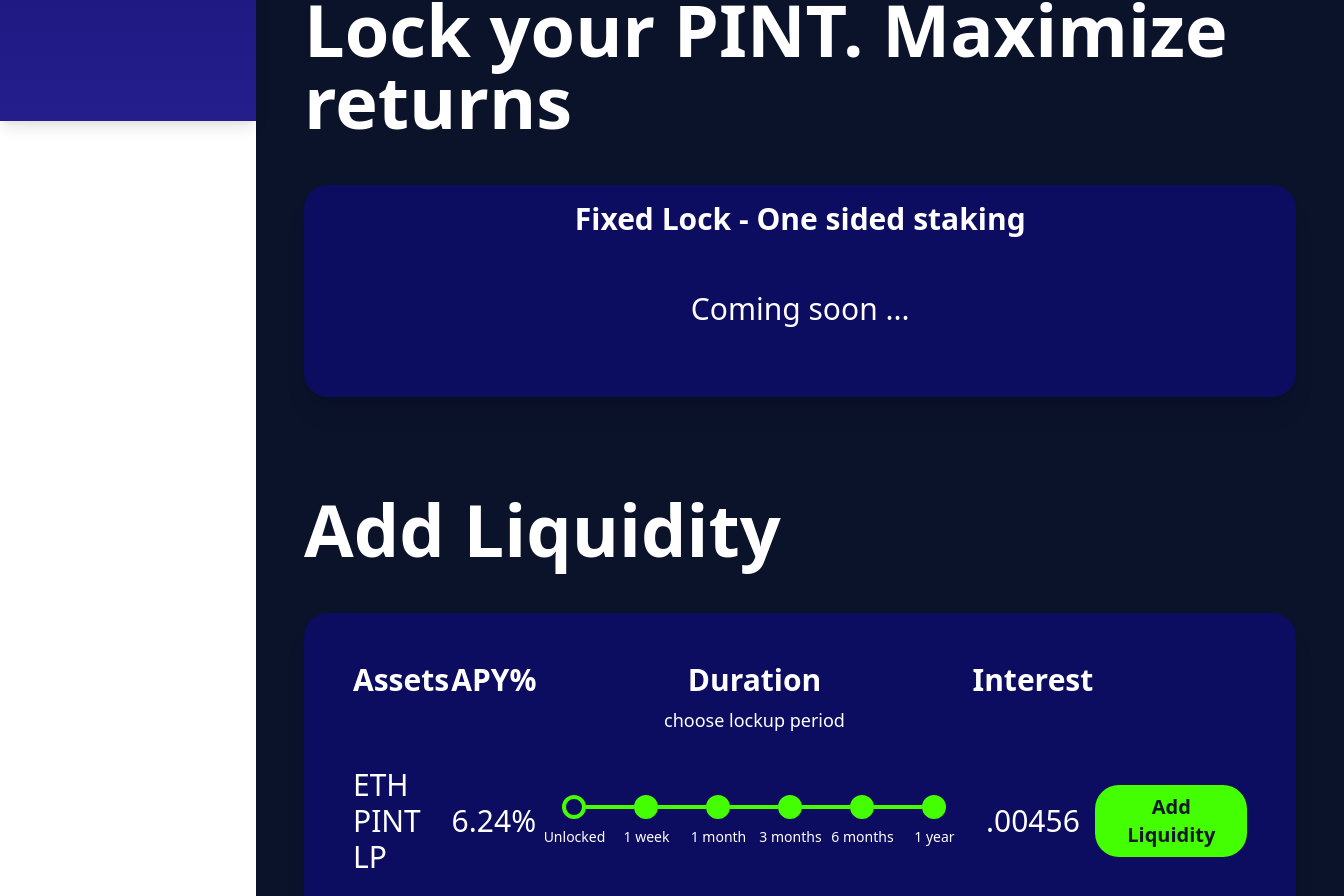
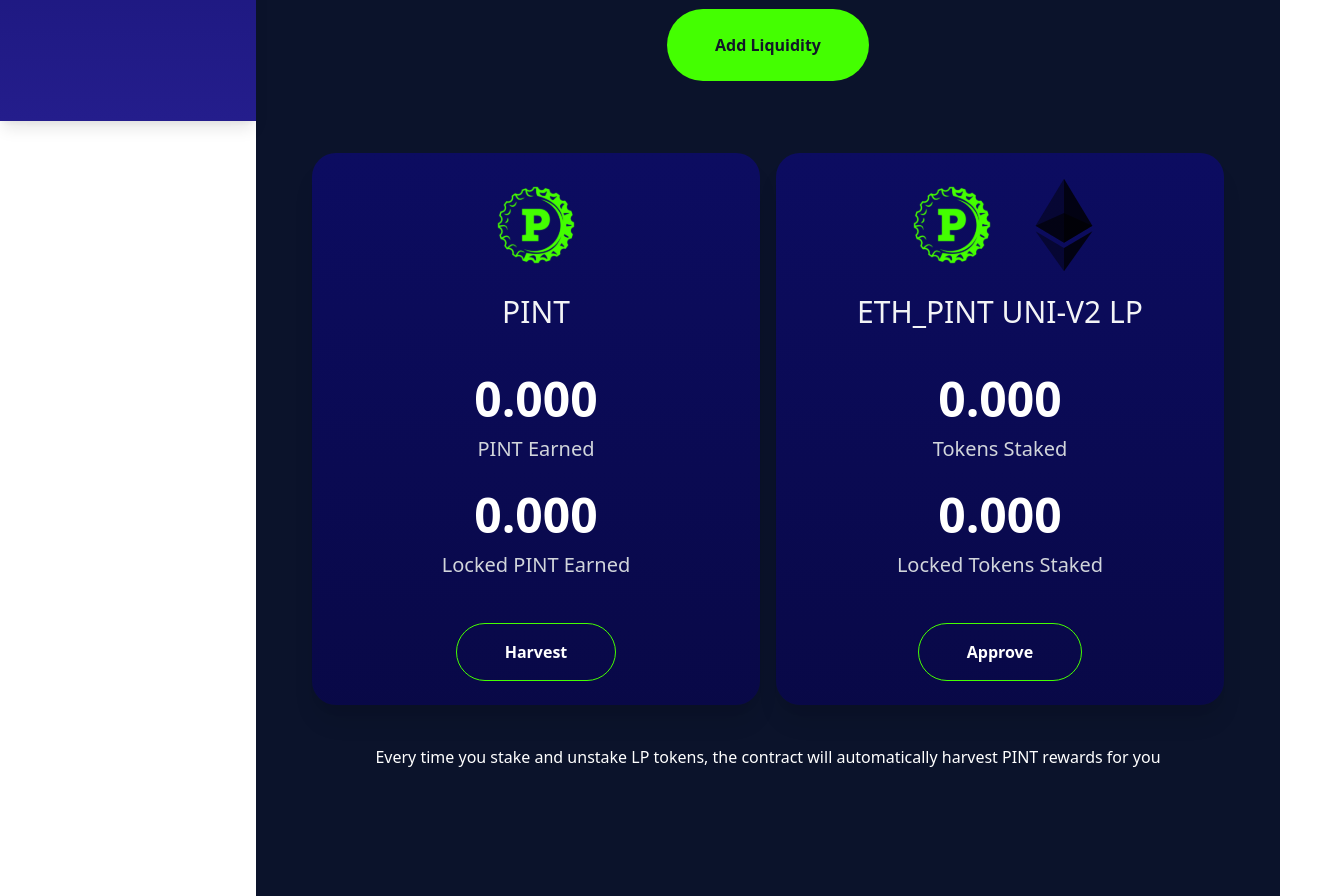
Before and after one commit to jsbarrett/pub-finance-site, a React (Create React App) app: page /vault in a window 1280 px wide. Shown: the part 679-1575 px from the top of the page, 1344 px wide, since content can reach past the window. Built offline with nearby package versions, Linux system fonts and the light colour scheme.

Commit message:
Update the dashboard and sidenav styles

```diff
--- /dev/null
+++ b/src/components/EthereumLogoSvg.jsx
@@ -0,0 +1,12 @@
+export const EthereumLogoSvg = () => {
+  return (
+    <svg xmlns="http://www.w3.org/2000/svg" version="1.1" className='w-full h-full' viewBox="-2.77410003 -2.77410003 98.01820106 156.13971006" id="svg3314">
+      <defs id="defs3316"/>
+      <path d="M 46.22125,55.68413 0,76.69288 46.22125,104.01413 92.4425,76.69288 46.22125,55.68413 z" id="path3078" style={{ opacity:'0.60000598',fill:'#010101',fillOpacity:1,fillRule:'nonzero',stroke:'none' }} />
+      <path d="m 3.7e-4,76.6925 46.22125,27.32125 0,-48.33 L 46.22162,0 3.7e-4,76.6925 z" id="path3094" style={{ opacity:'0.44999701',fill:'#010101',fillOpacity:1,fillRule:'nonzero',stroke:'none' }} />
+      <path d="m 46.22125,0 0,55.68375 0,48.33 L 92.4425,76.6925 46.22125,0 z" id="path3110" style={{ opacity:'0.80000299',fill:'#010101',fillOpacity:'1',fillRule:'nonzero',stroke:'none' }} />
+      <path d="m 3.7e-4,85.45725 46.22125,65.13375 0,-37.82625 L 3.7e-4,85.45725 z" id="path3126" style={{ opacity:'0.44999701',fill:'#010101',fillOpacity:'1',fillRule:'nonzero',stroke:'none' }} />
+      <path d="m 46.22125,112.76525 0,37.82625 L 92.47,85.45775 46.22125,112.76525 z" id="path3142" style={{ opacity:'0.80000299',fill:'#010101',fillOpacity:'1',fillRule:'nonzero',stroke:'none' }} />
+    </svg>
+  )
+}
--- a/src/pages/DashboardPage.jsx
+++ b/src/pages/DashboardPage.jsx
@@ -348,7 +348,7 @@
               )) }
             </div>
             <div className='mt-6 xl:mt-12 text-3xl xl:text-6xl font-bold'>
-              { recentChartValue }
+              ${ recentChartValue }
             </div>
           </div>
 
--- a/src/pages/VaultPage.jsx
+++ b/src/pages/VaultPage.jsx
@@ -2,152 +2,154 @@
 import { PageFooter } from '../components/PageFooter'
 import { SectionPadding } from '../components/SectionPadding'
 import { HeaderBackground } from '../components/HeaderBackground'
+import { EthereumLogoSvg } from '../components/EthereumLogoSvg'
+import pintGearLogoUrl from '../pint-gear-logo.svg'
 
-const GrabPint = () => {
-  return (
-    <div>
-      <h2 className='font-bold text-4xl xl:text-7xl'>Lock your PINT. Maximize returns</h2>
+// const GrabPint = () => {
+//   return (
+//     <div>
+//       <h2 className='font-bold text-4xl xl:text-7xl'>Lock your PINT. Maximize returns</h2>
 
-      <div
-        className='rounded-3xl py-4 px-4 xl:px-12 shadow-xl mt-12'
-        style={{ background: 'rgb(12,12,97)' }}>
-        <div className='text-xl xl:text-3xl font-bold text-center'>Fixed Lock - One sided staking</div>
+//       <div
+//         className='rounded-3xl py-4 px-4 xl:px-12 shadow-xl mt-12'
+//         style={{ background: 'rgb(12,12,97)' }}>
+//         <div className='text-xl xl:text-3xl font-bold text-center'>Fixed Lock - One sided staking</div>
 
-        <div className='h-36 text-center flex justify-center items-center text-3xl'>
-          Coming soon ...
-        </div>
-      </div>
-    </div>
-  )
-}
+//         <div className='h-36 text-center flex justify-center items-center text-3xl'>
+//           Coming soon ...
+//         </div>
+//       </div>
+//     </div>
+//   )
+// }
 
-const Table = ({ assets, apy, interest, durations, selectedDuration, setSelectedDuration, action, actionLabel }) => {
-  return (
-    <div>
-      <table className='hidden xl:block w-full mt-8 mb-24'>
-        <tbody>
-          <tr className='text-xl xl:text-3xl text-left'>
-            <th className='align-top'>Assets</th>
-            <th className='align-top text-center'>APY%</th>
-            <th className='w-4/12 align-top text-center'>
-              <div>Duration</div>
-              <div className='mt-2 font-normal text-lg'>choose lockup period</div>
-            </th>
-            <th className='align-top text-center'>Interest</th>
-            <th className='align-top'>{/* Add Liquidity */}</th>
-          </tr>
-          <tr className='text-xl xl:text-3xl'>
-            <td className='py-8 w-1/6'>
-              { assets }
-            </td>
-            <td className='py-8 w-1/6 text-center'>
-              { apy }
-            </td>
-            <td className='py-8 w-2/6'>
-              <div className='text-sm flex justify-center'>
-                {durations.map((duration, index) => (
-                <div
-                  key={duration}
-                  className='flex items-center justify-center flex-col'>
-                  <div className='flex items-center'>
-                    <div className={index !== 0 ? 'w-6 h-1 bg-accent-green' : 'w-6 h-1'}></div>
-                    <div
-                      onClick={() => setSelectedDuration(duration)}
-                      className={selectedDuration !== duration ? 'border-accent-green cursor-pointer h-6 w-6 rounded-full border-4 border-solid bg-accent-green' : 'border-accent-green cursor-pointer h-6 w-6 rounded-full border-4 border-solid'}>
-                    </div>
-                    <div className={index !== (durations.length - 1) ? 'w-6 h-1 bg-accent-green' : 'w-6 h-1'}></div>
-                  </div>
-                  <div className='mt-2'>{ duration }</div>
-                </div>
-                ))}
-              </div>
-            </td>
-            <td className='py-8 w-1/6 text-center'>
-              { interest }
-            </td>
-            <td className='text-xl py-8 text-center w-1/6'>
-              <button
-                onClick={() => action()}
-                className='text-gray-900 rounded-3xl px-8 py-2 font-bold bg-accent-green'>
-                { actionLabel }
-              </button>
-            </td>
-          </tr>
-        </tbody>
-      </table>
+// const Table = ({ assets, apy, interest, durations, selectedDuration, setSelectedDuration, action, actionLabel }) => {
+//   return (
+//     <div>
+//       <table className='hidden xl:block w-full mt-8 mb-24'>
+//         <tbody>
+//           <tr className='text-xl xl:text-3xl text-left'>
+//             <th className='align-top'>Assets</th>
+//             <th className='align-top text-center'>APY%</th>
+//             <th className='w-4/12 align-top text-center'>
+//               <div>Duration</div>
+//               <div className='mt-2 font-normal text-lg'>choose lockup period</div>
+//             </th>
+//             <th className='align-top text-center'>Interest</th>
+//             <th className='align-top'>{/* Add Liquidity */}</th>
+//           </tr>
+//           <tr className='text-xl xl:text-3xl'>
+//             <td className='py-8 w-1/6'>
+//               { assets }
+//             </td>
+//             <td className='py-8 w-1/6 text-center'>
+//               { apy }
+//             </td>
+//             <td className='py-8 w-2/6'>
+//               <div className='text-sm flex justify-center'>
+//                 {durations.map((duration, index) => (
+//                 <div
+//                   key={duration}
+//                   className='flex items-center justify-center flex-col'>
+//                   <div className='flex items-center'>
+//                     <div className={index !== 0 ? 'w-6 h-1 bg-accent-green' : 'w-6 h-1'}></div>
+//                     <div
+//                       onClick={() => setSelectedDuration(duration)}
+//                       className={selectedDuration !== duration ? 'border-accent-green cursor-pointer h-6 w-6 rounded-full border-4 border-solid bg-accent-green' : 'border-accent-green cursor-pointer h-6 w-6 rounded-full border-4 border-solid'}>
+//                     </div>
+//                     <div className={index !== (durations.length - 1) ? 'w-6 h-1 bg-accent-green' : 'w-6 h-1'}></div>
+//                   </div>
+//                   <div className='mt-2'>{ duration }</div>
+//                 </div>
+//                 ))}
+//               </div>
+//             </td>
+//             <td className='py-8 w-1/6 text-center'>
+//               { interest }
+//             </td>
+//             <td className='text-xl py-8 text-center w-1/6'>
+//               <button
+//                 onClick={() => action()}
+//                 className='text-gray-900 rounded-3xl px-8 py-2 font-bold bg-accent-green'>
+//                 { actionLabel }
+//               </button>
+//             </td>
+//           </tr>
+//         </tbody>
+//       </table>
 
-      <div className='xl:hidden w-full mt-8 mb-12'>
-        <div className='flex justify-center items-center'>
-          <div className='text-xl w-full text-right'>Assets:</div>
-          <div className='ml-2 text-xl font-bold w-full text-left'>{ assets }</div>
-        </div>
-        <div className='mt-8 flex justify-center items-center'>
-          <div className='text-xl w-full text-right'>APY%:</div>
-          <div className='ml-2 text-xl font-bold w-full text-left'>{ apy }</div>
-        </div>
-        <div className='mt-8 flex justify-center items-center'>
-          <div className='text-xl w-full text-right'>Interest</div>
-          <div className='ml-2 text-xl font-bold w-full text-left'>{ interest }</div>
-        </div>
-        <div className='mt-12 flex justify-center items-center'>
-          <div className='text-xs flex justify-center'>
-            {durations.map((duration, index) => (
-            <div
-              key={duration}
-              className='flex items-center justify-center flex-col'>
-              <div className='flex items-center'>
-                <div className={index !== 0 ? 'w-4 h-1 bg-accent-green' : 'w-4 h-1'}></div>
-                <div
-                  onClick={() => setSelectedDuration(duration)}
-                  className={selectedDuration !== duration ? 'border-accent-green cursor-pointer h-6 w-6 rounded-full border-4 border-solid bg-accent-green' : 'border-accent-green cursor-pointer h-6 w-6 rounded-full border-4 border-solid'}>
-                </div>
-                <div className={index !== (durations.length - 1) ? 'w-4 h-1 bg-accent-green' : 'w-4 h-1'}></div>
-              </div>
-              <div className='mt-2'>{ duration }</div>
-            </div>
-            ))}
-          </div>
-        </div>
-        <div className='mt-8 flex justify-around items-center'>
-          <button
-            onClick={() => action()}
-            className='text-gray-900 rounded-3xl px-8 py-2 font-bold bg-accent-green'>
-            { actionLabel }
-          </button>
-        </div>
-      </div>
-    </div>
-  )
-}
+//       <div className='xl:hidden w-full mt-8 mb-12'>
+//         <div className='flex justify-center items-center'>
+//           <div className='text-xl w-full text-right'>Assets:</div>
+//           <div className='ml-2 text-xl font-bold w-full text-left'>{ assets }</div>
+//         </div>
+//         <div className='mt-8 flex justify-center items-center'>
+//           <div className='text-xl w-full text-right'>APY%:</div>
+//           <div className='ml-2 text-xl font-bold w-full text-left'>{ apy }</div>
+//         </div>
+//         <div className='mt-8 flex justify-center items-center'>
+//           <div className='text-xl w-full text-right'>Interest</div>
+//           <div className='ml-2 text-xl font-bold w-full text-left'>{ interest }</div>
+//         </div>
+//         <div className='mt-12 flex justify-center items-center'>
+//           <div className='text-xs flex justify-center'>
+//             {durations.map((duration, index) => (
+//             <div
+//               key={duration}
+//               className='flex items-center justify-center flex-col'>
+//               <div className='flex items-center'>
+//                 <div className={index !== 0 ? 'w-4 h-1 bg-accent-green' : 'w-4 h-1'}></div>
+//                 <div
+//                   onClick={() => setSelectedDuration(duration)}
+//                   className={selectedDuration !== duration ? 'border-accent-green cursor-pointer h-6 w-6 rounded-full border-4 border-solid bg-accent-green' : 'border-accent-green cursor-pointer h-6 w-6 rounded-full border-4 border-solid'}>
+//                 </div>
+//                 <div className={index !== (durations.length - 1) ? 'w-4 h-1 bg-accent-green' : 'w-4 h-1'}></div>
+//               </div>
+//               <div className='mt-2'>{ duration }</div>
+//             </div>
+//             ))}
+//           </div>
+//         </div>
+//         <div className='mt-8 flex justify-around items-center'>
+//           <button
+//             onClick={() => action()}
+//             className='text-gray-900 rounded-3xl px-8 py-2 font-bold bg-accent-green'>
+//             { actionLabel }
+//           </button>
+//         </div>
+//       </div>
+//     </div>
+//   )
+// }
 
-const AddLiquidity = () => {
-  const [selectedDuration, setSelectedDuration] = useState('Unlocked')
+// const AddLiquidity = () => {
+//   const [selectedDuration, setSelectedDuration] = useState('Unlocked')
 
-  const durations = [ 'Unlocked', '1 week', '1 month', '3 months', '6 months', '1 year' ]
+//   const durations = [ 'Unlocked', '1 week', '1 month', '3 months', '6 months', '1 year' ]
 
-  const addLiquidity = () => {}
+//   const addLiquidity = () => {}
 
-  return (
-    <div>
-      <h2 className='font-bold text-4xl xl:text-7xl mt-24'>Add Liquidity</h2>
+//   return (
+//     <div>
+//       <h2 className='font-bold text-4xl xl:text-7xl mt-24'>Add Liquidity</h2>
 
-      <div
-        className='mt-12 rounded-3xl py-4 px-12 shadow-xl'
-        style={{ background: 'rgb(12,12,97)' }}>
-        <Table
-          assets='ETH PINT LP'
-          apy='6.24%'
-          interest='.00456'
-          durations={durations}
-          selectedDuration={selectedDuration}
-          setSelectedDuration={setSelectedDuration}
-          action={addLiquidity}
-          actionLabel='Add Liquidity'
-        />
-      </div>
-    </div>
-  )
-}
+//       <div
+//         className='mt-12 rounded-3xl py-4 px-12 shadow-xl'
+//         style={{ background: 'rgb(12,12,97)' }}>
+//         <Table
+//           assets='ETH PINT LP'
+//           apy='6.24%'
+//           interest='.00456'
+//           durations={durations}
+//           selectedDuration={selectedDuration}
+//           setSelectedDuration={setSelectedDuration}
+//           action={addLiquidity}
+//           actionLabel='Add Liquidity'
+//         />
+//       </div>
+//     </div>
+//   )
+// }
 
 export const VaultPage = () => {
   return (
@@ -165,8 +167,82 @@
 
       <SectionPadding>
         <section className='max-w-screen-2xl mx-auto mb-24 xl:mb-48'>
-          <GrabPint />
-          <AddLiquidity />
+          <div className='flex justify-center mt-4'>
+            <a href='https://app.uniswap.org/#/add/ETH/0xFECBa472B2540C5a2d3700b2C9E06F0aa7dC6462' target='_blank' rel='noreferrer'>
+              <button className='text-gray-900 rounded-full px-12 py-6 font-bold bg-accent-green'>
+                Add Liquidity
+              </button>
+            </a>
+          </div>
+          <div className='flex flex-col xl:flex-row justify-center mt-16 max-w-screen-lg mx-auto items-center'>
+            <div
+              className='px-8 py-6 m-2 text-center rounded-3xl shadow-xl w-full md:w-3/4 flex flex-col items-center justify-between'
+              style={{ background: 'linear-gradient(180deg, #0C0C61 0%, #05052D 200%)' }}>
+
+              <div className='h-24 flex justify-center'>
+                <img
+                  className='w-32 h-24'
+                  alt='Pints logo of a gear'
+                  style={{ filter: 'invert(52%) sepia(95%) saturate(1036%) hue-rotate(64deg) brightness(123%) contrast(109%)' }}
+                  src={pintGearLogoUrl} />
+              </div>
+
+              <div className='text-center leading-none text-gray-100 text-3xl mt-6'>PINT</div>
+
+              <div className='mt-12'>
+                <p className='text-5xl font-bold text-white'>0.000</p>
+                <div className='text-center leading-none text-gray-300 text-xl mt-4'>PINT Earned</div>
+              </div>
+
+              <div className='mt-8'>
+                <p className='text-5xl font-bold text-white'>0.000</p>
+                <div className='text-center leading-none text-gray-300 text-xl mt-4'>Locked PINT Earned</div>
+              </div>
+
+              <div className='mt-12'>
+                <button className='rounded-full px-12 py-4 font-bold border text-accent-green border-solid border-accent-green'>
+                  Harvest
+                </button>
+              </div>
+            </div>
+
+            <div
+              className='px-8 py-6 m-2 text-center rounded-3xl shadow-xl w-full md:w-3/4 flex flex-col items-center justify-between'
+              style={{ background: 'linear-gradient(180deg, #0C0C61 0%, #05052D 200%)' }}>
+
+              <div className='h-24 flex justify-center'>
+                <img
+                  className='w-32 h-24'
+                  alt='Pints logo of a gear'
+                  style={{ filter: 'invert(52%) sepia(95%) saturate(1036%) hue-rotate(64deg) brightness(123%) contrast(109%)' }}
+                  src={pintGearLogoUrl} />
+                <div className='w-3/12'>
+                  <EthereumLogoSvg />
+                </div>
+              </div>
+
+              <div className='text-center leading-none text-gray-100 text-3xl mt-6'>ETH_PINT UNI-V2 LP</div>
+
+              <div className='mt-12'>
+                <p className='text-5xl font-bold text-white'>0.000</p>
+                <div className='text-center leading-none text-gray-300 text-xl mt-4'>Tokens Staked</div>
+              </div>
+
+              <div className='mt-8'>
+                <p className='text-5xl font-bold text-white'>0.000</p>
+                <div className='text-center leading-none text-gray-300 text-xl mt-4'>Locked Tokens Staked</div>
+              </div>
+
+              <div className='mt-12'>
+                <button className='rounded-full px-12 py-4 font-bold border text-accent-green border-solid border-accent-green'>
+                  Approve
+                </button>
+              </div>
+            </div>
+          </div>
+          <p className='mt-8 text-center'>
+            Every time you stake and unstake LP tokens, the contract will automatically harvest PINT rewards for you
+          </p>
         </section>
       </SectionPadding>
 
--- a/src/styles.js
+++ b/src/styles.js
@@ -1,2 +1,5 @@
 export const ACCENT_GREEN = '#44FF01'
 export const ACCENT_GREEN_RGBA = 'rgba(126, 228, 29, 0.75)'
+
+export const GRADIENT_DARK_BLUE='#241D8C'
+export const GRADIENT_DARKER_BLUE='#02044F'
```
Also changed, not shown: src/App.css (+17 -1 lines), src/components/SideNav.jsx (+14 -13 lines).
